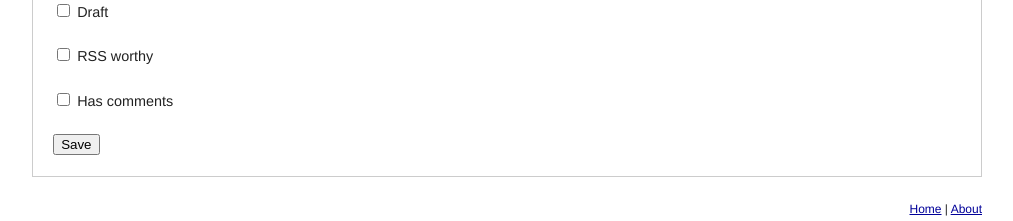
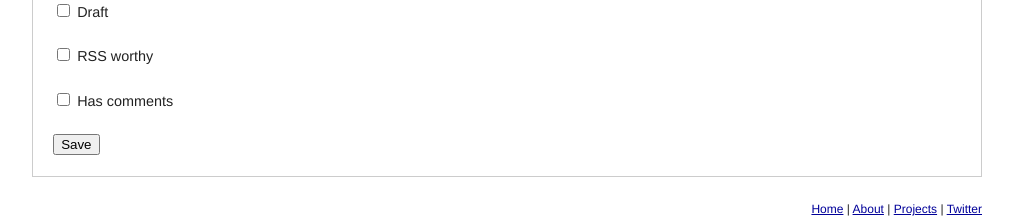
Before and after one commit to srid/debris, a Django app: template templates/srid/edit.html in a window 1280 px wide. Shown: the part 936-1157 px from the top of the page, without its empty margins (133-1146 px from the left). Run offline with Django 3.2, Linux system fonts and the light colour scheme; the template is opened without the code that fills it, so the values that code supplies are empty.

Commit message:
add projects and twitter to menu

```diff
--- a/templates/srid/base.html
+++ b/templates/srid/base.html
@@ -38,7 +38,9 @@
 				<a href="{{ login_url }}" style="color: white;">Login</a>
 			{% endif %}
 			<a href="/">Home</a> |
-			<a href="/AboutThisSite">About</a>
+			<a href="/AboutThisSite">About</a> |
+			<a href="/projects">Projects</a> |
+			<a href="http://twitter.com/nearfar">Twitter</a>
 
 			<!-- a href="http://creativecommons.org/licenses/by/2.5/ca/">Rights</a> |
 			<form action="/Search" method="GET">
```
